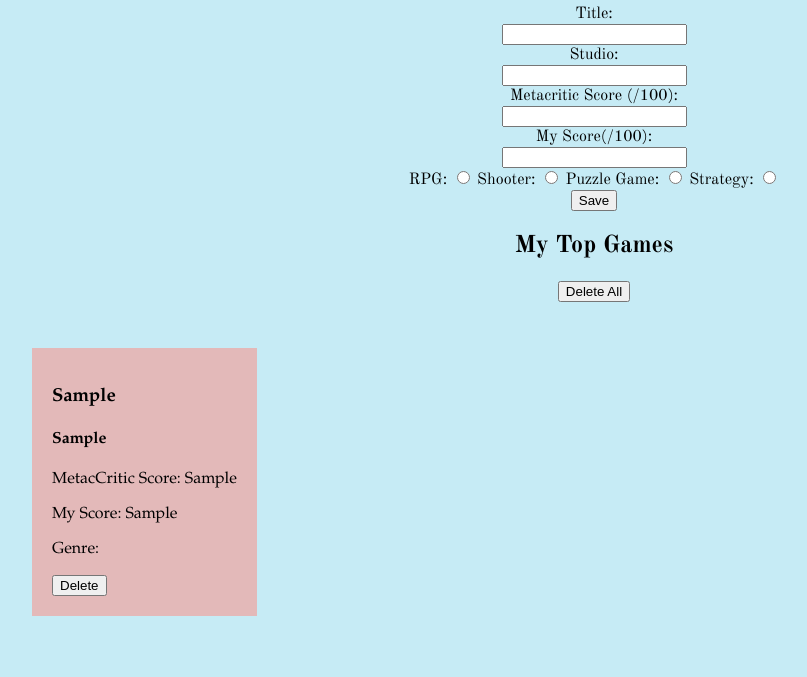
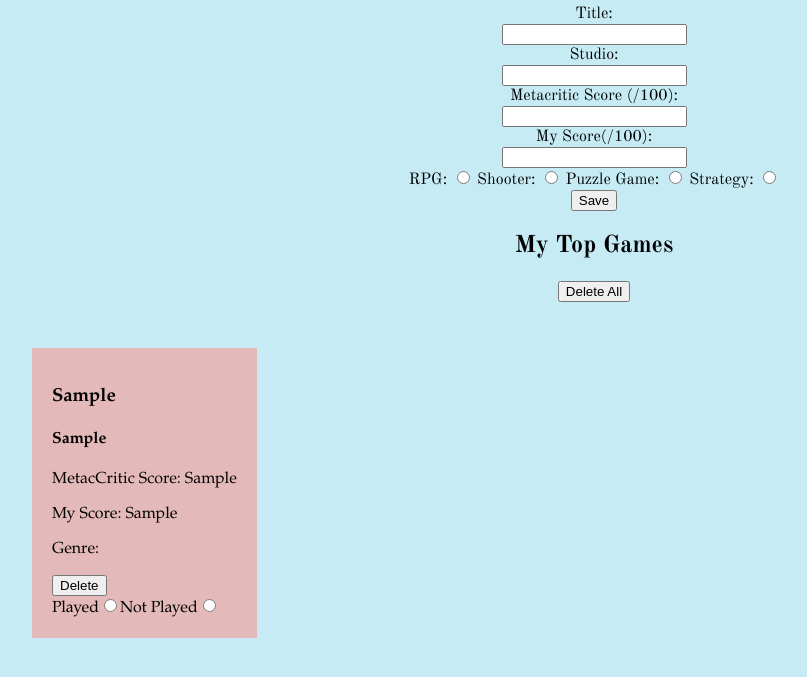
Before and after one commit to duncancryan/favourite_games, a plain HTML site: page index.html in a window 1280 px wide. Both pictures are taken after typing "Sample", "Sample", "Sample", "Sample" into the empty fields and a click on the input "Save". Shown: the part 79-756 px from the top of the page, without its empty margins (46-853 px from the left). Drawn offline with nearby package versions, Linux system fonts and the light colour scheme.

Commit message:
added played/unplayed functionality, chuffed

```diff
--- a/css/main.css
+++ b/css/main.css
@@ -33,3 +33,12 @@ h2{
 #delete_all{
     text-align: center;
 }
+
+
+.played {
+    background-color: lightgreen;
+}
+
+.unplayed {
+    background-color: lightsalmon;
+}
--- a/js/app.js
+++ b/js/app.js
@@ -31,10 +31,33 @@ const formHandler = function (event) {
   const metacriticPara = document.createElement("p");
   const myScorePara = document.createElement("p");
   const genrePara = document.createElement("p");
-  const deleteButton = document.createElement("input")
-  deleteButton.type = "button"
-  deleteButton.id = "delete_button"
-  deleteButton.value = "Delete"
+  const deleteButton = document.createElement("input");
+  deleteButton.type = "button";
+  deleteButton.id = "delete_button";
+  deleteButton.value = "Delete";
+
+  const played = document.createElement("input");
+  const unPlayed = document.createElement("input");
+  const playedDiv = document.createElement("form");
+
+  played.type = "radio";
+  played.name = "played_unplayed";
+  played.id = "played";
+  played.value = "played";
+
+  unPlayed.type = "radio";
+  unPlayed.name = "played_unplayed";
+  unPlayed.id = "un_played";
+  unPlayed.value = "un_played";
+
+  const playedLabel = document.createElement("label");
+  const unPlayedLabel = document.createElement("label");
+
+  playedLabel.setAttribute("for", played);
+  playedLabel.innerHTML = "Played";
+  unPlayedLabel.setAttribute("for", unPlayed);
+  unPlayedLabel.innerHTML = "Not Played";
+
 
   titlePara.textContent = `${title}`;
   studioPara.textContent = `${studio}`;
@@ -52,6 +75,21 @@ const formHandler = function (event) {
     newGame.remove();
   });
 
+  // played radio buttons here, need to write function which takes one or the other in
+  newGame.appendChild(playedDiv);
+  playedDiv.appendChild(playedLabel);
+  playedDiv.appendChild(played);
+  playedDiv.appendChild(unPlayedLabel);
+  playedDiv.appendChild(unPlayed);
+  played.addEventListener("click", (event) => {
+    newGame.setAttribute("class", "played");
+  });
+  unPlayed.addEventListener("click", (event) => {
+    newGame.setAttribute("class", "unplayed");
+  });
+
+
+
   gameList.appendChild(newGame);
 
   event.target.reset();
@@ -61,3 +99,5 @@ const deleteHandler = function (event) {
   const gameList = document.querySelector("#game-list")
   gameList.innerHTML = "";
 };
+
+// create played/not played radio buttons which dynamically change the colour of the div.
```
